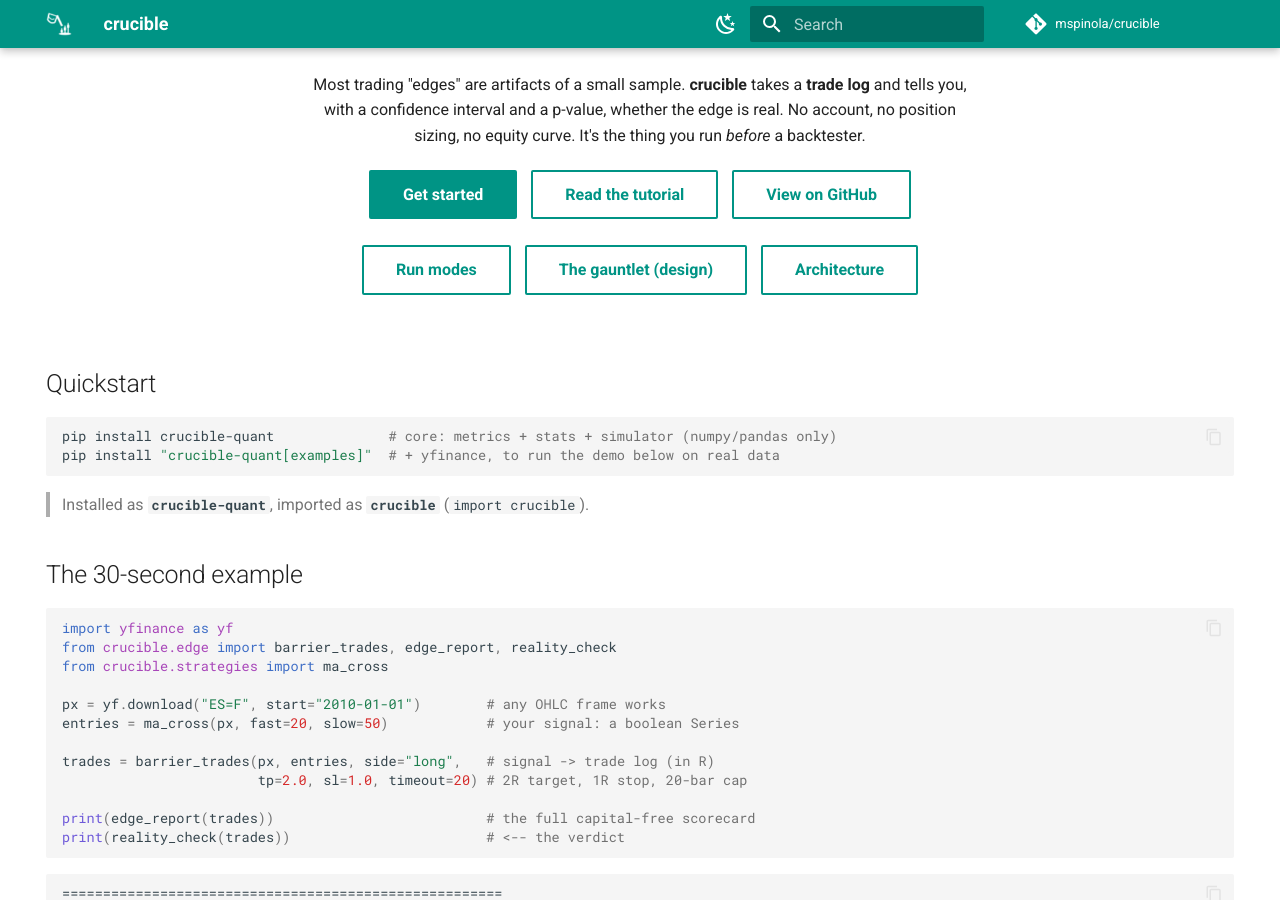
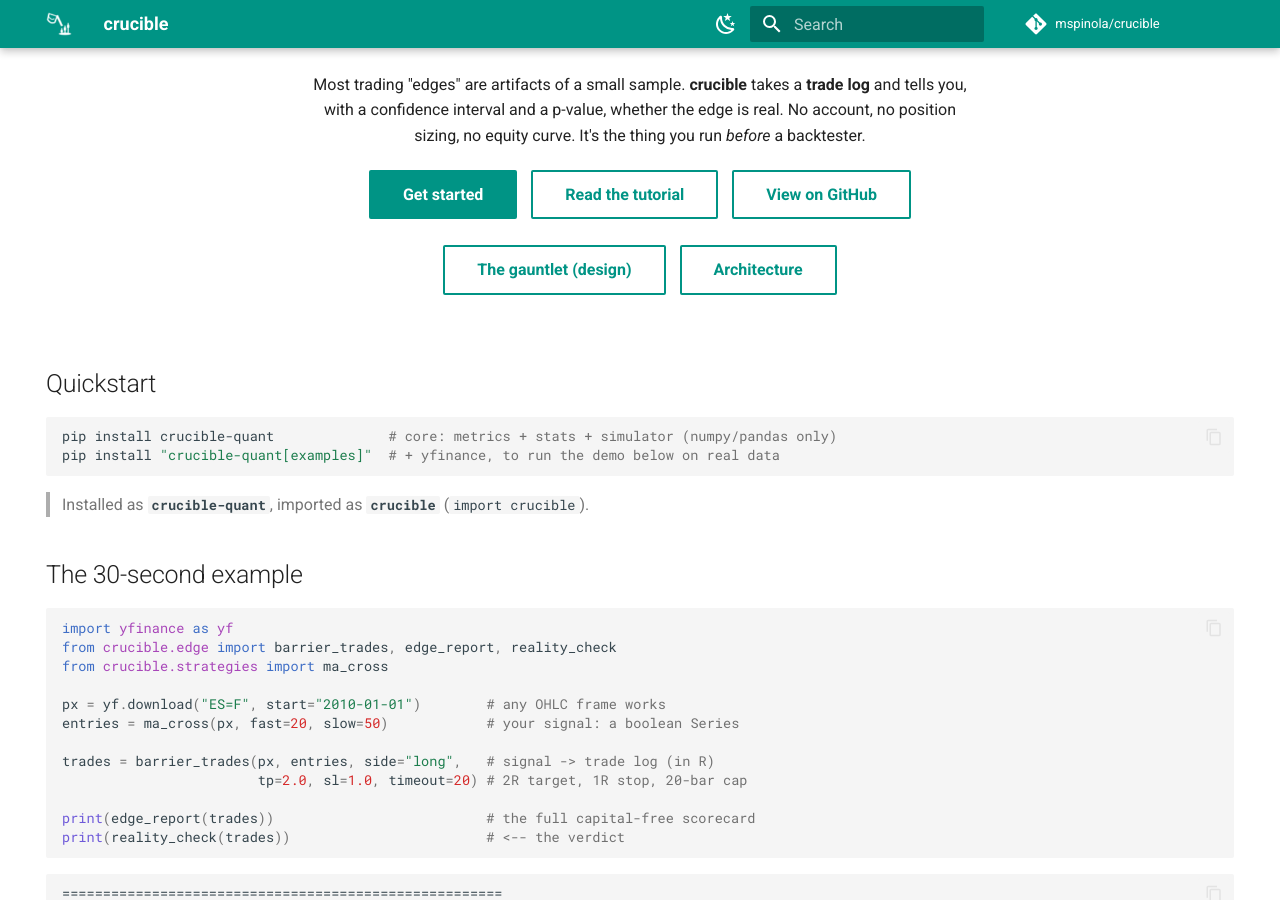
Before and after one commit to mspinola/crucible, an MkDocs documentation site: the page built from docs/index.md, in a window 1280 px wide and 900 px high, scrolled down 300 px. Built offline with MkDocs 1.6.1 and Material for MkDocs 9.7.7, drawn with Linux system fonts in a browser that asks for light colours; comment, search, counter and statistics services are not loaded.

Commit message:
docs: drop the Run modes hero button; the page was reverted in #78 (#82)
The Run modes page was removed after #81's branch was cut, so the new
hero button linked a missing page and mkdocs --strict fails the Pages
deploy on main.


Claude-Session: https://claude.ai/code/session_01M3dvdfiAyaEuGfUaY9Z9g9

Co-authored-by: Claude <noreply@anthropic.com>

```diff
--- a/docs/index.md
+++ b/docs/index.md
@@ -20,7 +20,6 @@ thing you run *before* a backtester.
 [Read the tutorial](tutorial.md){ .md-button }
 [View on GitHub](https://github.com/mspinola/crucible){ .md-button }
 
-[Run modes](run_modes.md){ .md-button }
 [The gauntlet (design)](edge_gate.md){ .md-button }
 [Architecture](architecture.md){ .md-button }
 
```
